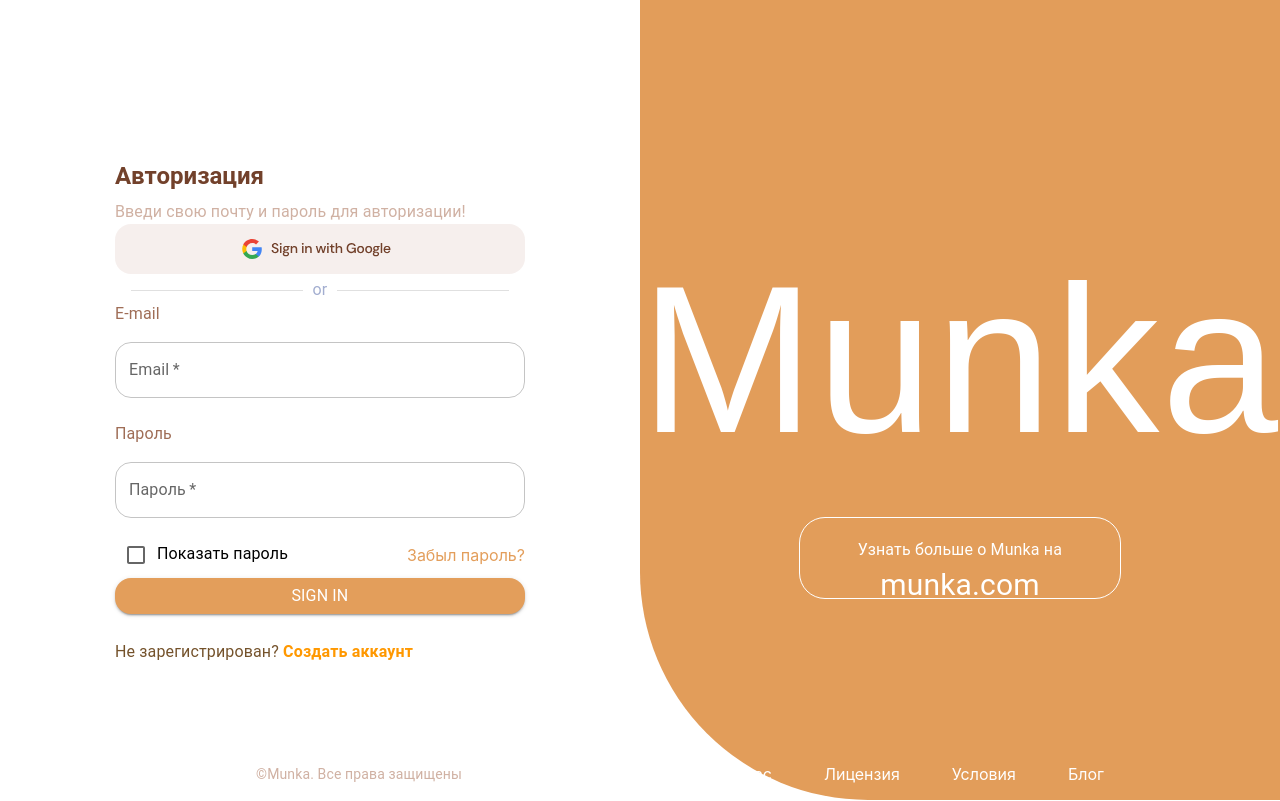
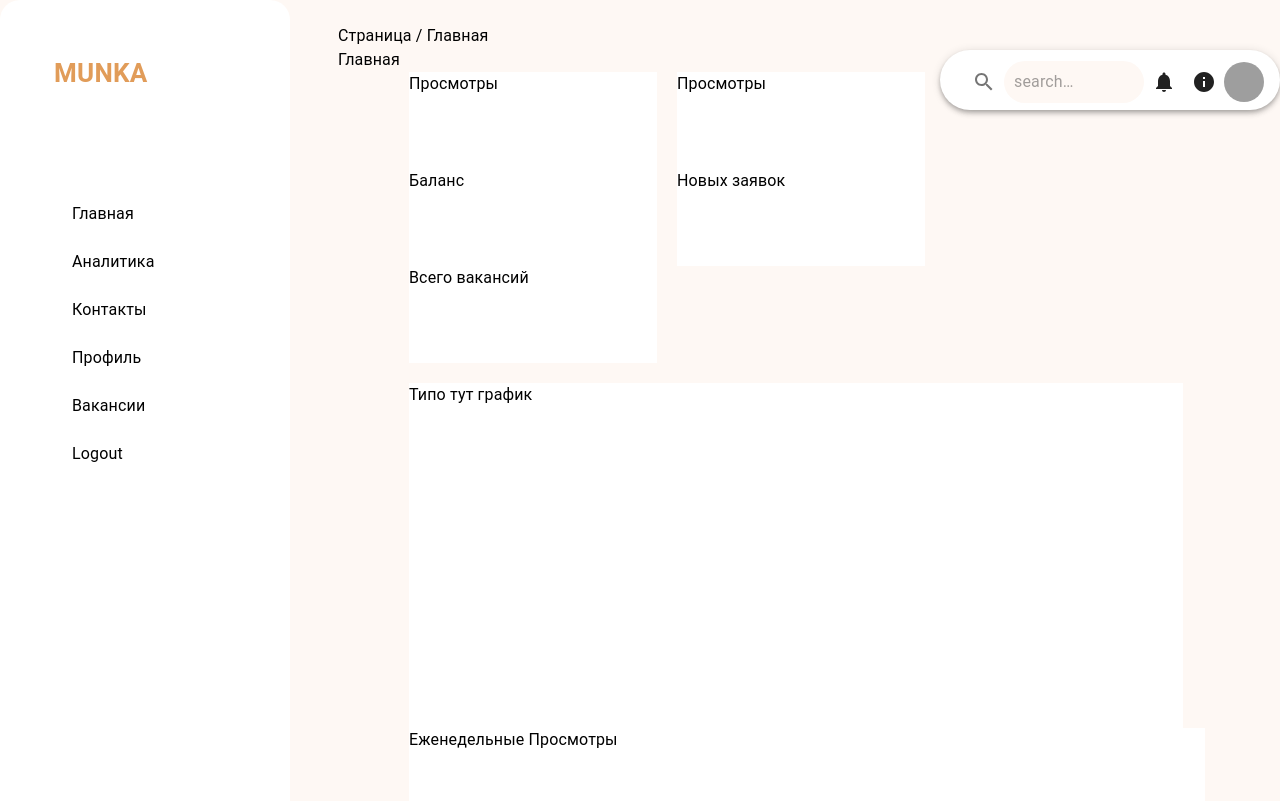
Before and after one commit to CVladim1r/Front-Munka, a React (Vite) app: page /dashboard/main in a window 1280 px wide. Before the commit this address led to /login. Shown: the top 801 px of the page. Built offline with nearby package versions, Linux system fonts and the light colour scheme; grey boxes are pictures that could not be loaded; the HTML template or start-up script is replaced by a standard one.

Commit message:
Dashbort-link+mainPage

```diff
--- a/src/App.tsx
+++ b/src/App.tsx
@@ -10,6 +10,7 @@
 import ContactsPage from './pages/dashboard/ContactsPage';
 import ProfilePage from './pages/dashboard/ProfilePage';
 import VacanciesPage from './pages/dashboard/VacanciesPage';
+import { Login } from '@mui/icons-material';
 
 const App: React.FC = () => {
     return (
@@ -26,7 +27,7 @@
 
     return (
         <Routes>
-            <Route path="/login" element={<LoginPage />} />
+            <Route path="/login" element={<MainPage />} />
             <Route path="/registration" element={<RegisterPage />} />
             {isAuthenticated ? (
                 <Route
--- /dev/null
+++ b/src/components/Main/MainBody.tsx
@@ -0,0 +1,42 @@
+import { FC } from "react";
+import { Link } from "react-router-dom";
+import { Container, ThemeProvider, Typography,  createTheme, Box} from "@mui/material";
+const theme = createTheme({
+    palette: {
+        primary: {
+            main: '#D0B1A3',
+        },
+    },
+});
+const MainBody:FC = () => {
+    return(
+        <ThemeProvider theme={theme}>
+                    <Container sx={{display:'flex', justifyContent:'center', flexDirection:'column'}}>
+                        <Typography sx={{display:'flex'}}>Страница / Главная</Typography>
+                        <Typography sx={{display:'flex'}}> Главная</Typography>
+                        <Container sx={{width:'100vh', marginBottom:'20px'}}>
+                            <Typography sx={{backgroundColor:'white', display:'inline-block', width:'248px', height:'97px',marginRight:'20px'}}> Просмотры</Typography>
+                            <Typography sx={{backgroundColor:'white', display:'inline-block', width:'248px', height:'97px',marginRight:'20px'}}> Просмотры</Typography>
+                            <Typography sx={{backgroundColor:'white', display:'inline-block', width:'248px', height:'97px',marginRight:'20px'}}>  Баланс</Typography>
+                            <Typography sx={{backgroundColor:'white', display:'inline-block', width:'248px', height:'97px',marginRight:'20px'}}> Новых заявок</Typography>
+                            <Typography sx={{backgroundColor:'white', display:'inline-block', width:'248px', height:'97px',marginRight:'20px'}}> Всего вакансий</Typography>
+                        </Container>
+                        <Container sx={{width:'100vh', marginBottom:'20px'}}>
+                                <Typography sx={{backgroundColor:'white', display:'inline-block',marginRight:'20px', width:'774px', height:'345px'}}> Типо тут график</Typography>
+                                <Typography sx={{backgroundColor:'white', display:'inline-block',marginRight:'20px', width:'796px', height:'345px'}}>Еженедельные Просмотры</Typography>
+                        </Container>
+                        <Container>
+                                <Typography sx={{backgroundColor:'white', display:'inline-block',marginRight:'20px', width:'774px', height:'345px'}}> Вакансии</Typography>
+                                <Typography sx={{backgroundColor:'white', display:'inline-block',marginRight:'20px', width:'389px', height:'345px'}}> Еженедельный трафик</Typography>
+                                <Typography sx={{backgroundColor:'white', display:'inline-block',marginRight:'20px', width:'387px', height:'345px'}}> Анализ</Typography>
+                        </Container>
+                        <Container sx={{display:'block'}}>
+                                <Typography sx={{backgroundColor:'white', display:'inline-block',marginRight:'20px', width:'387px', height:'345px'}}> Задачи</Typography>
+                                <Typography sx={{backgroundColor:'white', display:'inline-block',marginRight:'20px', width:'387px', height:'345px'}}> Дата</Typography>
+                                <Typography sx={{backgroundColor:'white', display:'inline-block',marginRight:'20px', width:'382px', height:'345px'}}> Члены команды</Typography>
+                        </Container>
+                    </Container>
+        </ThemeProvider>
+    );
+}
+export default MainBody;
--- a/src/components/NavigationBar/Header.tsx
+++ b/src/components/NavigationBar/Header.tsx
@@ -16,17 +16,25 @@
 const Header = () => {
     return (
         <ThemeProvider theme={theme}>
-            <AppBar position="absolute" color="primary" style={{ width: 340, height: 60, backgroundColor: '#fff', marginTop: 50, paddingBottom: '20px', borderRadius: '30px' }}>
+            <AppBar position="absolute" color="primary" style={{
+                    width: 340,
+                    display:'flex',
+                    height: 60,
+                    backgroundColor: '#fff',
+                    marginTop: 50,
+                    paddingBottom: '20px',
+                    borderRadius: '30px',
+                    marginLeft:'0'}}>
                 <Toolbar>
-                    <div style={{ flexGrow: 1 }}>
+                    <div style={{ flexGrow: 1, display:'flex'}}>
+                        <IconButton type="submit" aria-label="search">
+                            <Search />
+                        </IconButton>
                         <InputBase
                             placeholder="search…"
                             inputProps={{ 'aria-label': 'search' }}
                             style={{ backgroundColor: '#fef8f4', padding: '0 10px', borderRadius: 22, width: 140, height: 42 }}
                         />
-                        <IconButton type="submit" aria-label="search">
-                            <Search />
-                        </IconButton>
                     </div>
                     <IconButton aria-label="show new notifications" color="inherit">
                         <Badge badgeContent={0} color="secondary">
--- a/src/components/NavigationBar/Navbar.tsx
+++ b/src/components/NavigationBar/Navbar.tsx
@@ -1,15 +1,14 @@
 import React from 'react';
 import { Link } from 'react-router-dom';
-import { List, ListItem, ListItemIcon, ListItemText } from '@mui/material';
+import { List, ListItem, ListItemIcon, ListItemText, Box, Divider, Typography} from '@mui/material';
 import { Home, Assessment, Contacts, Person, Work } from '@mui/icons-material';
 import { createTheme, ThemeProvider } from '@mui/material/styles';
-import { orange } from '@mui/material/colors';
 import LogoutButton from '../Buttons/LogoutButton.tsx';
 
 const theme = createTheme({
     palette: {
         primary: {
-            main: orange[500],
+            main: '#FFFFFF',
         },
     },
 });
@@ -17,6 +16,8 @@
 const Navbar: React.FC = () => {
     return (
         <ThemeProvider theme={theme}>
+            <Box sx={{backgroundColor: theme.palette.primary.main, borderRadius:'20px', width:'290px', height:'1152px',display:'inline-block'}}>
+                <Typography sx={{color:'#E19C59', margin:'54px 136px 89px 54px', fontSize:'26px'}}><strong>MUNKA</strong></Typography>
                 <List component="nav">
                     <ListItem button component={Link} to="/dashboard/main">
                         <ListItemIcon>
@@ -50,6 +51,7 @@
                     </ListItem>
                     <LogoutButton />
                 </List>
+            </Box>
         </ThemeProvider>
     );
 };
--- a/src/context/AuthContext.tsx
+++ b/src/context/AuthContext.tsx
@@ -9,7 +9,7 @@
 }
 
 const AuthContext = createContext<AuthContextType>({
-    isAuthenticated: false, //
+    isAuthenticated: true, //
     login: () => {},
     logout: () => {},
 });
@@ -23,7 +23,7 @@
 };
 
 const AuthProvider: React.FC<{ children: React.ReactNode }> = ({ children }) => {
-    const [isAuthenticated, setIsAuthenticated] = useState<boolean>(false); //
+    const [isAuthenticated, setIsAuthenticated] = useState<boolean>(true); //
     const navigate = useNavigate();
 
     useEffect(() => {
--- a/src/pages/dashboard/MainPage.tsx
+++ b/src/pages/dashboard/MainPage.tsx
@@ -1,7 +1,6 @@
-import { Box, Button, Container, Typography } from '@mui/material';
 import React, { useContext } from 'react';
 import { AuthContext } from '../../context/AuthContext';
-
+import MainBody from '../../components/Main/MainBody';
 const MainPage: React.FC = () => {
     const { logout } = useContext(AuthContext);
 
@@ -10,18 +9,7 @@
     };
 
     return (
-        <Container maxWidth="md">
-            <Box mt={5}>
-                <Typography variant="h4" align="center" gutterBottom>
-                    Welcome to the Main Page
-                </Typography>
-                <Box display="flex" justifyContent="center" mt={2}>
-                    <Button variant="contained" onClick={handleLogout}>
-                        Logout
-                    </Button>
-                </Box>
-            </Box>
-        </Container>
+        <MainBody />
     );
 };
 
```
Also changed, not shown: public/Dollar.svg (added). Lines whose indentation alone changed are shown as unchanged.
